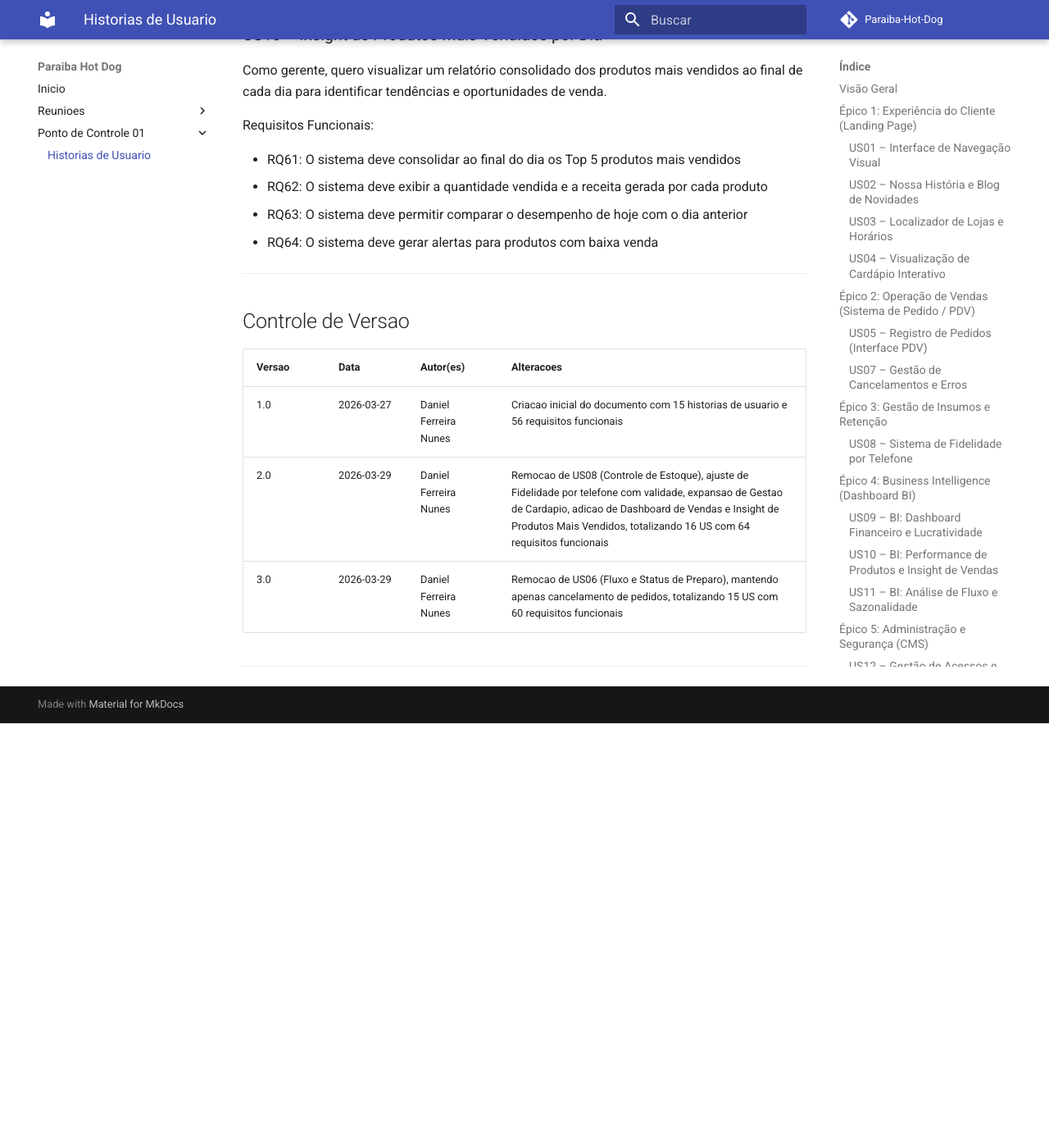
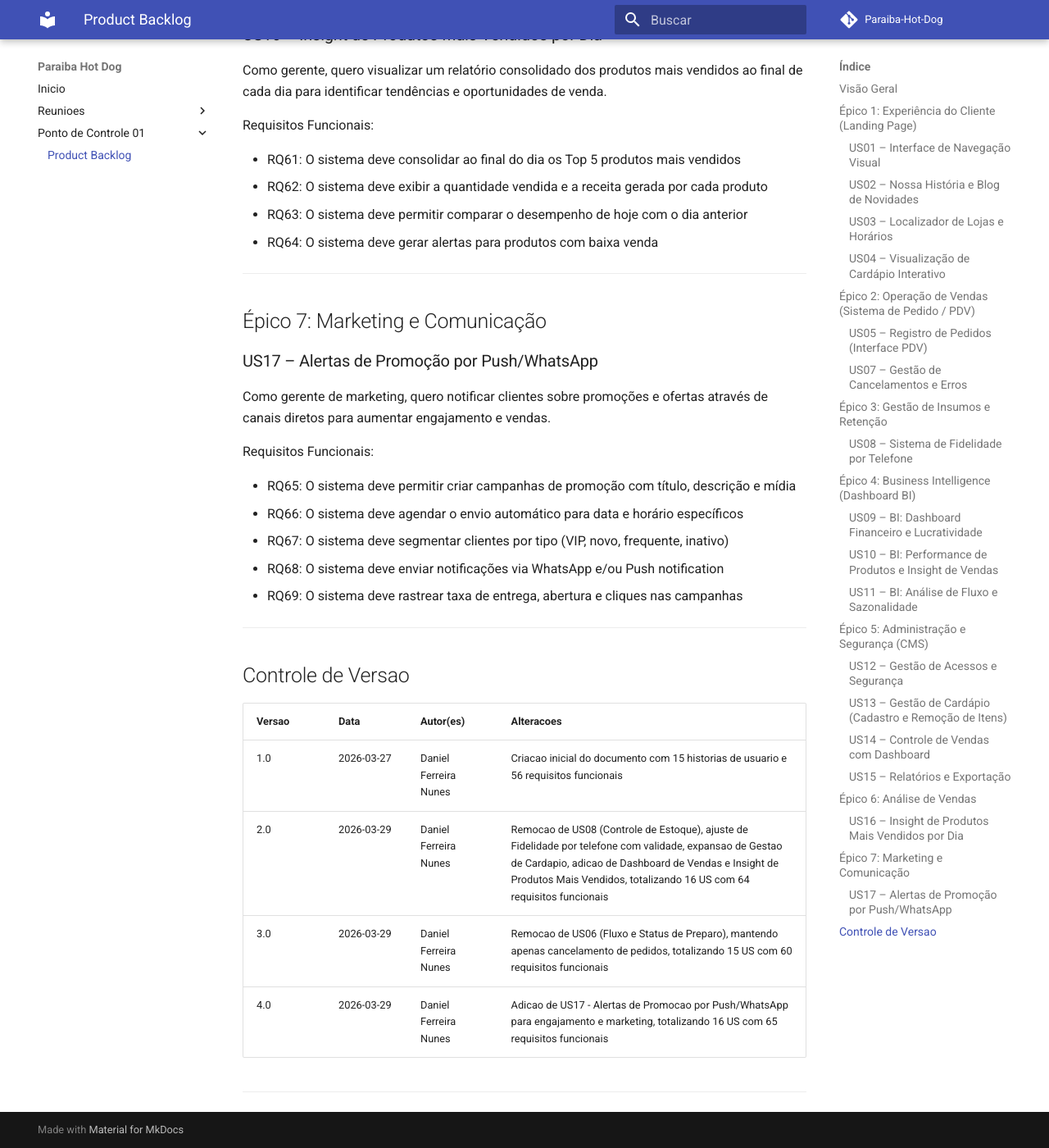
Before and after one commit to Paraiba-Hot-Dog/Paraiba-Hot-Dog-Docs, an MkDocs documentation site: the page built from docs/Ponto de controle 01/Product-Backlog.md, in a window 1280 px wide and 1400 px high, scrolled down 5714 px. Shown: the whole window at 82% size. Built offline with MkDocs 1.6.1 and Material for MkDocs 9.7.7, drawn with Linux system fonts in a browser that asks for light colours; comment, search, counter and statistics services are not loaded; before the commit the page ends 6596 px from its top, so only the background shows below that; some of the changed text lies outside the part shown.

Commit message:
Add promotion alerts US via Push/WhatsApp: 16 US with 65 functional requirements
- Add US17: Marketing promotion alerts
- Support automatic scheduling by date/time
- Client segmentation (VIP, new, frequent, inactive)
- WhatsApp and Push notification channels
- Track delivery, open, and click rates
- Expand to 7 epics for full marketing support

```diff
--- a/docs/Ponto de controle 01/Historias-de-usuarios.md
+++ b/docs/Ponto de controle 01/Product-Backlog.md
@@ -2,7 +2,7 @@
 
 ## Visão Geral
 
-Este documento contém todas as **15 Histórias de Usuário** com seus respectivos requisitos funcionais, organizadas por 6 épicos principais. Cada US possui até 5 requisitos detalhados para implementação.
+Este documento contém todas as **16 Histórias de Usuário** com seus respectivos requisitos funcionais, organizadas por 7 épicos principais. Cada US possui até 5 requisitos detalhados para implementação.
 
 ---
 
@@ -213,6 +213,22 @@ Requisitos Funcionais:
 
 ---
 
+## Épico 7: Marketing e Comunicação
+
+### US17 – Alertas de Promoção por Push/WhatsApp
+
+Como gerente de marketing, quero notificar clientes sobre promoções e ofertas através de canais diretos para aumentar engajamento e vendas.
+
+Requisitos Funcionais:
+
+- RQ65: O sistema deve permitir criar campanhas de promoção com título, descrição e mídia
+- RQ66: O sistema deve agendar o envio automático para data e horário específicos
+- RQ67: O sistema deve segmentar clientes por tipo (VIP, novo, frequente, inativo)
+- RQ68: O sistema deve enviar notificações via WhatsApp e/ou Push notification
+- RQ69: O sistema deve rastrear taxa de entrega, abertura e cliques nas campanhas
+
+---
+
 ## Controle de Versao
 
 | Versao | Data | Autor(es) | Alteracoes |
@@ -220,5 +236,6 @@ Requisitos Funcionais:
 | 1.0 | 2026-03-27 | Daniel Ferreira Nunes | Criacao inicial do documento com 15 historias de usuario e 56 requisitos funcionais |
 | 2.0 | 2026-03-29 | Daniel Ferreira Nunes | Remocao de US08 (Controle de Estoque), ajuste de Fidelidade por telefone com validade, expansao de Gestao de Cardapio, adicao de Dashboard de Vendas e Insight de Produtos Mais Vendidos, totalizando 16 US com 64 requisitos funcionais |
 | 3.0 | 2026-03-29 | Daniel Ferreira Nunes | Remocao de US06 (Fluxo e Status de Preparo), mantendo apenas cancelamento de pedidos, totalizando 15 US com 60 requisitos funcionais |
+| 4.0 | 2026-03-29 | Daniel Ferreira Nunes | Adicao de US17 - Alertas de Promocao por Push/WhatsApp para engajamento e marketing, totalizando 16 US com 65 requisitos funcionais |
 
 ---
--- a/mkdocs.yml
+++ b/mkdocs.yml
@@ -14,4 +14,4 @@ nav:
     - Reuniao 01: Reunioes/Reuniao-01.md
     - Reuniao 02: Reunioes/Reuniao-02.md
   - Ponto de Controle 01:
-      - Historias de Usuario: Ponto de controle 01/Historias-de-usuarios.md
+      - Product Backlog: Ponto de controle 01/Product-Backlog.md
```
Also changed, not shown: docs.md (added), site/404.html, site/Ponto de controle 01/Product-Backlog/index.html, site/Reunioes/Reuniao-01/index.html, site/Reunioes/Reuniao-02/index.html, site/index.html, site/search/search_index.json, site/sitemap.xml, 1 other file.
